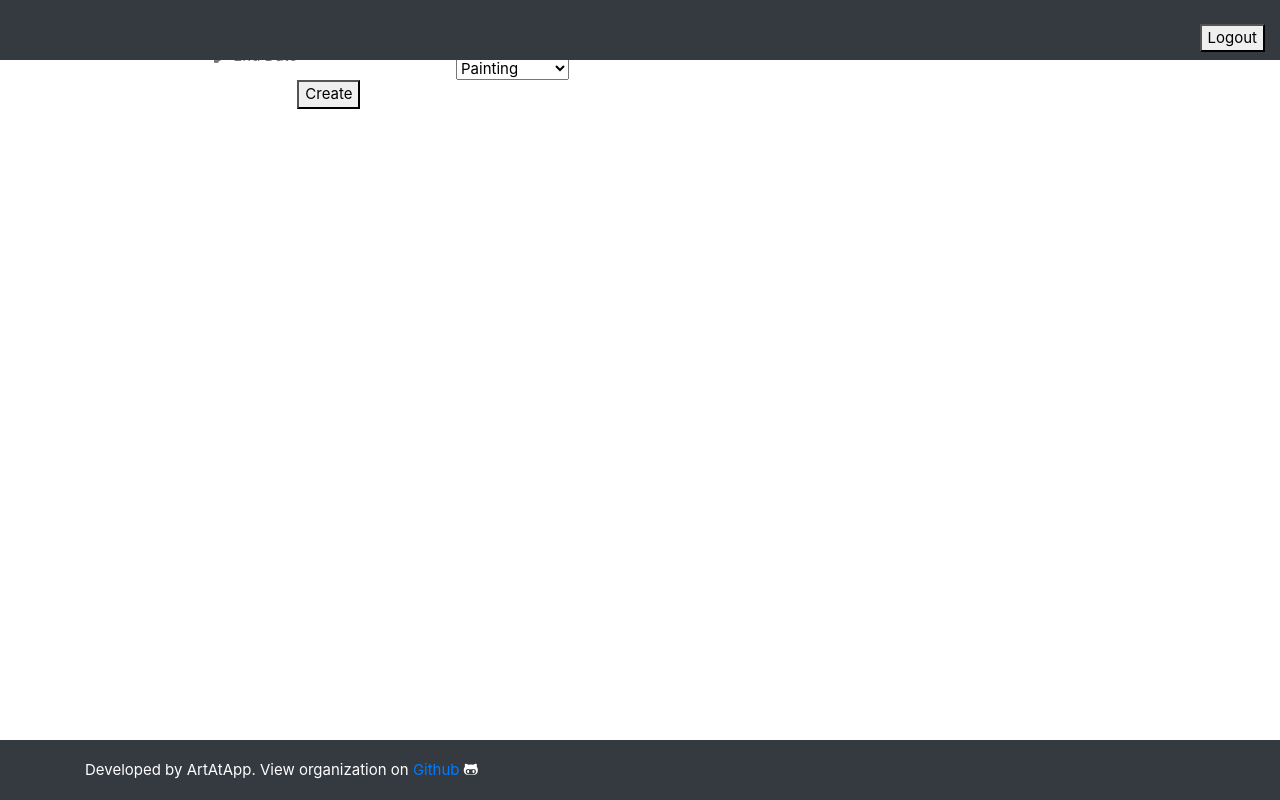
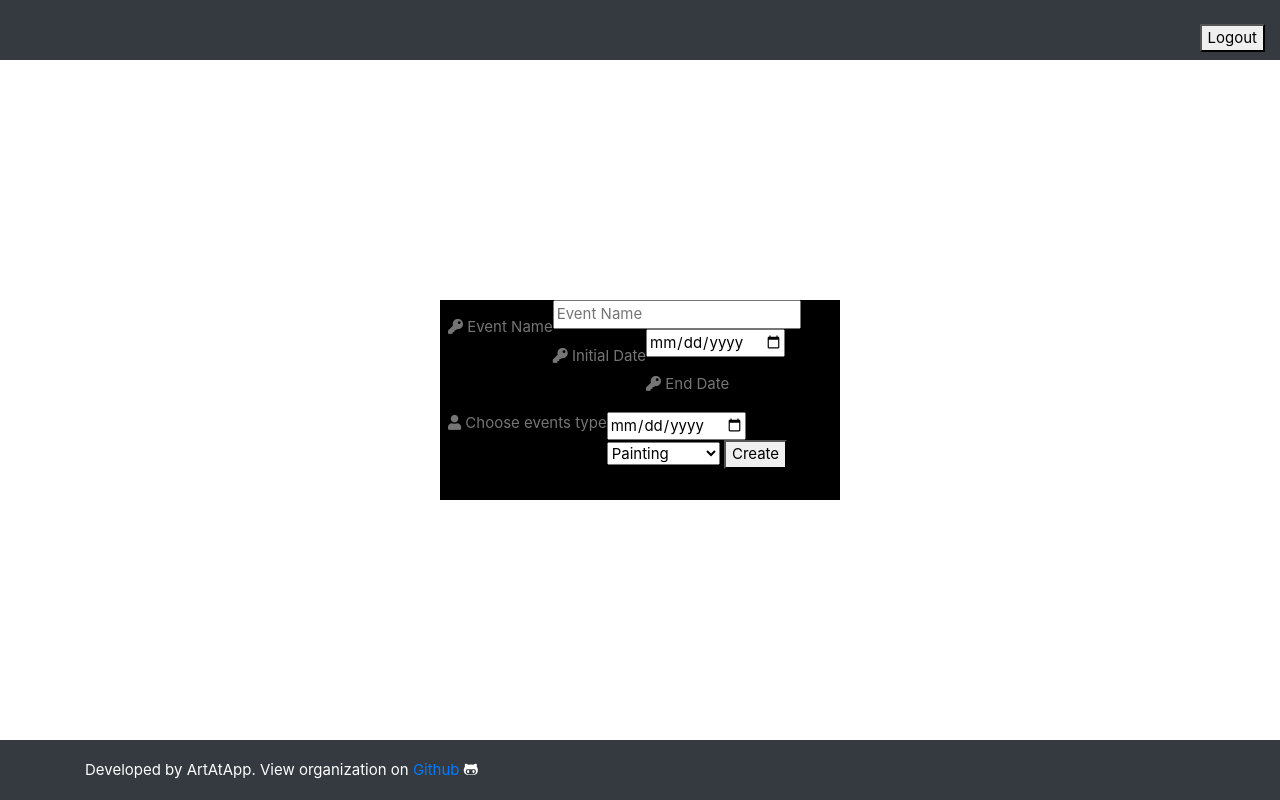
Before and after one commit to ArtAtApp/WebProject, a Django app: template templates/createevent.html in a window 1280 px wide. Run offline with Django 3.2, Linux system fonts and the light colour scheme; the template is opened without the code that fills it, so the values that code supplies are empty; some libraries are stand-ins or nearby versions.

Commit message:
Create event in progress (doing css)

```diff
--- a/static/css/base.css
+++ b/static/css/base.css
@@ -31,3 +31,15 @@ a:hover {
     height: 8%;
     width: 100%;
 }
+
+.paddedblock {
+    height: 200px;
+    width: 400px;
+    background: black;
+
+    position: fixed;
+    top: 50%;
+    left: 50%;
+    margin-top: -100px;
+    margin-left: -200px;
+}
--- a/templates/createevent.html
+++ b/templates/createevent.html
@@ -1,7 +1,9 @@
 {% extends "homepage.html" %} {% load staticfiles %} {% block content %}
 
-  <div class="w3-row-padding">
-    <div class="w3-col l6 s12 w3-margin-bottom">
+.paddedblock {
+	padding-top: 1000px;
+}
+  <div class="w3-row-padding paddedblock">
       <form class="login-form" action="/create/event" method="POST"> {% csrf_token %}
         <label class="w3-left w3-text-gray w3-margin-bottom w3-margin-top" for="pass"><i class="fa fa-key"></i> Event Name</label>
         <input type="text" id="name" name="name" placeholder="Event Name" required/>
@@ -17,6 +19,5 @@
         </select>
         <button type="submit">Create</button>
       </form>
-    </div>
   </div>
   {% endblock content %}
```
Also changed, not shown: db.sqlite3.
